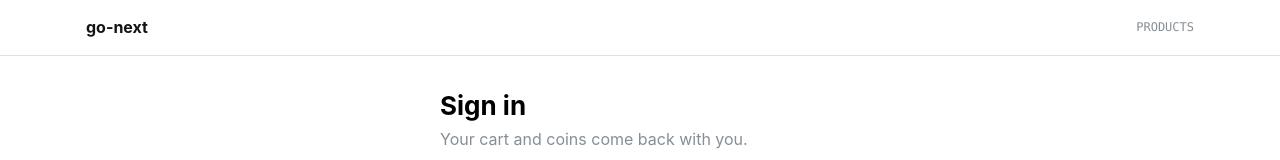
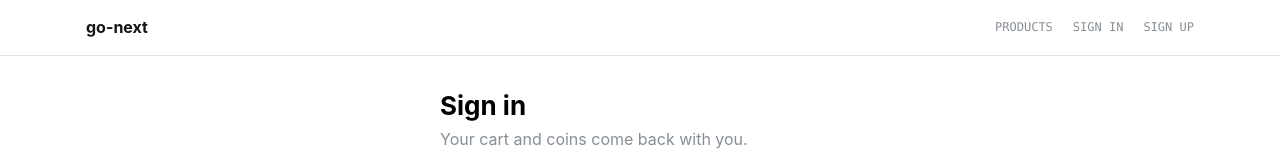
Before and after one commit to un-null/go-next, a React (Vite) app in the folder frontend/: page /login in a window 1280 px wide. Shown: the top 160 px of the page. Built offline with nearby package versions, Linux system fonts and the light colour scheme.

Commit message:
✨ display the account in header

```diff
--- a/frontend/src/components/AppLayout.tsx
+++ b/frontend/src/components/AppLayout.tsx
@@ -1,7 +1,27 @@
-import { Anchor, AppShell, Container, Group, Text } from "@mantine/core";
-import { Link, Outlet } from "react-router";
+import { Anchor, AppShell, Container, Group, Menu, Text } from "@mantine/core";
+import { useQueryClient } from "@tanstack/react-query";
+import { Link, Outlet, useNavigate } from "react-router";
+
+import { clearSession, useSession } from "../lib/session";
+
+const NAV = {
+  size: "xs",
+  tt: "uppercase",
+  ff: "monospace",
+  c: "dimmed",
+} as const;
 
 export function AppLayout() {
+  const session = useSession();
+  const navigate = useNavigate();
+  const queryClient = useQueryClient();
+
+  function signOut() {
+    clearSession();
+    queryClient.clear();
+    navigate("/");
+  }
+
   return (
     <AppShell header={{ height: 56 }} padding="md">
       <AppShell.Header>
@@ -12,16 +32,42 @@ export function AppLayout() {
                 go-next
               </Text>
             </Link>
-            <Anchor
-              component={Link}
-              to="/products"
-              size="xs"
-              tt="uppercase"
-              ff="monospace"
-              c="dimmed"
-            >
-              Products
-            </Anchor>
+
+            <Group gap="lg">
+              <Anchor component={Link} to="/products" {...NAV}>
+                Products
+              </Anchor>
+
+              {session ? (
+                <Menu position="bottom-end" width={180}>
+                  <Menu.Target>
+                    <Anchor
+                      component="button"
+                      type="button"
+                      {...NAV}
+                      c="dark.9"
+                    >
+                      {session.user.name}
+                    </Anchor>
+                  </Menu.Target>
+                  <Menu.Dropdown>
+                    <Menu.Label>
+                      {session.user.coins.toLocaleString()} coins
+                    </Menu.Label>
+                    <Menu.Item onClick={signOut}>Sign out</Menu.Item>
+                  </Menu.Dropdown>
+                </Menu>
+              ) : (
+                <>
+                  <Anchor component={Link} to="/login" {...NAV}>
+                    Sign in
+                  </Anchor>
+                  <Anchor component={Link} to="/signup" {...NAV}>
+                    Sign up
+                  </Anchor>
+                </>
+              )}
+            </Group>
           </Group>
         </Container>
       </AppShell.Header>
--- a/frontend/src/global.css
+++ b/frontend/src/global.css
@@ -3,11 +3,10 @@ body {
   background-color: #ffffff;
 }
 
-/* Mantine writes the anchor colour inline (the `c` prop), so the hover colour needs !important. */
-a.mantine-Anchor-root {
+.mantine-Anchor-root {
   transition: color 120ms ease;
 }
 
-a.mantine-Anchor-root:hover {
+.mantine-Anchor-root:hover {
   color: var(--mantine-color-blue-6) !important;
 }
--- a/frontend/src/lib/session.ts
+++ b/frontend/src/lib/session.ts
@@ -42,6 +42,7 @@ function commit(next: Session | null): void {
       storage()?.removeItem(KEY);
     }
   } catch {
+    // Storage is blocked. This tab keeps the session; a reload will not.
   }
 
   for (const listener of listeners) {
```
